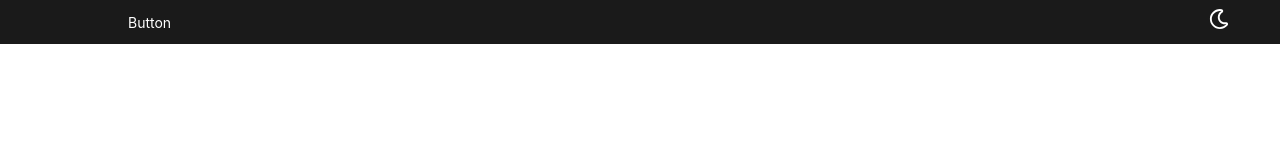
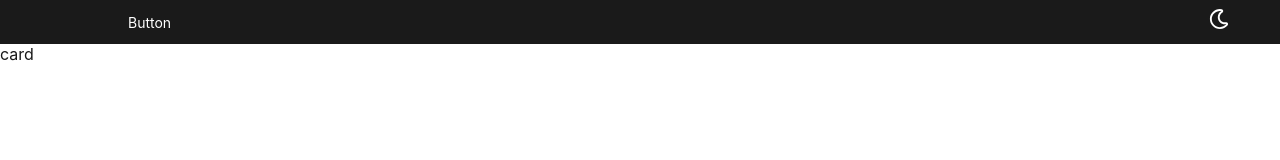
Before and after one commit to panjjIsArcher/DesignItems, a React (Vite) app: page /card in a window 1280 px wide. Before the commit this address had no page. Shown: the top 160 px of the page. Built offline with nearby package versions, Linux system fonts and the light colour scheme.

Commit message:
feat:card页面

```diff
--- a/src/view/index/index.tsx
+++ b/src/view/index/index.tsx
@@ -2,6 +2,7 @@ import IndexStyle from "../../assets/index.module.scss";
 import { Link, Routes, Route } from "react-router-dom";
 import { Fragment, useEffect, useState } from "react";
 import Home from "../home/home";
+import Card from "../tools/Card";
 import { FaRegMoon } from "react-icons/fa";
 import { LuSun } from "react-icons/lu";
 import {
@@ -38,6 +39,7 @@ function Index() {
       </div>
       <Routes>
         <Route path="/" element={<Home />} />
+        <Route path="/card" element={<Card />} />
       </Routes>
     </Fragment>
   );
--- /dev/null
+++ b/src/view/tools/Card.tsx
@@ -0,0 +1,5 @@
+function Card() {
+  return <div>card</div>;
+}
+
+export default Card;
```
